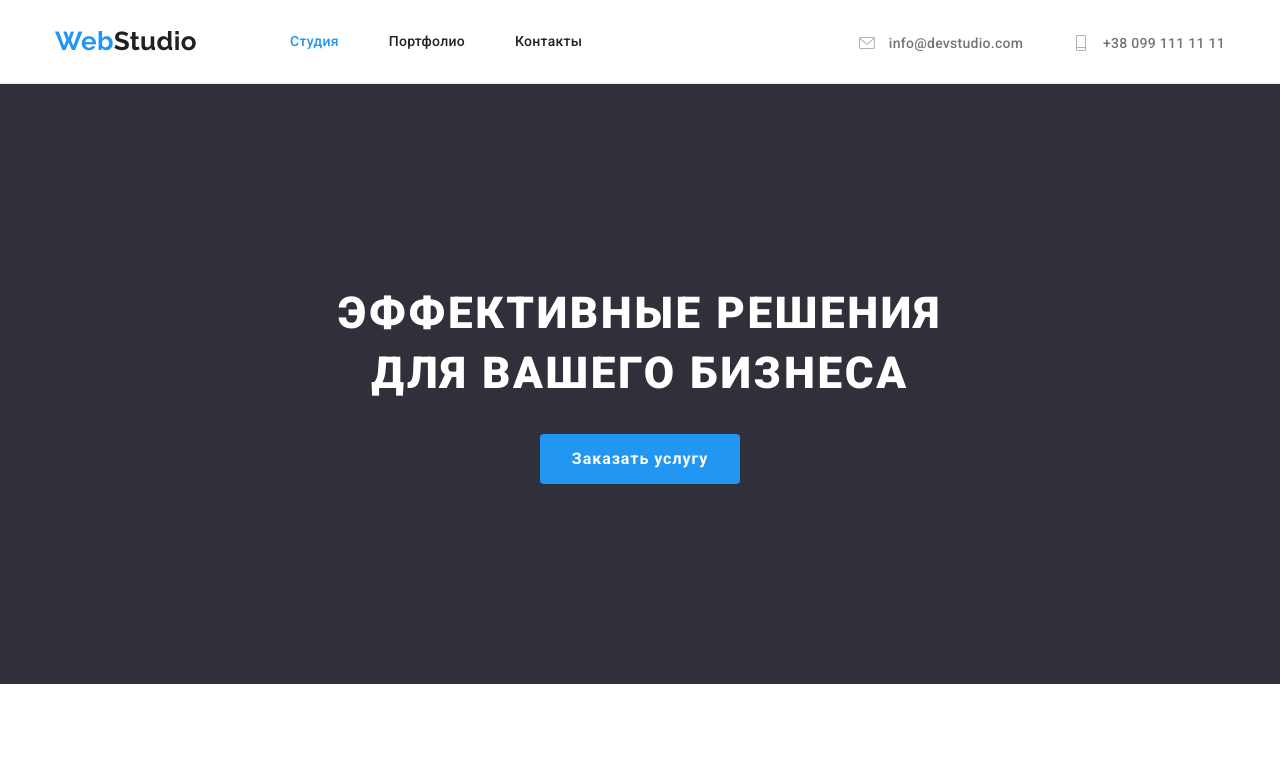
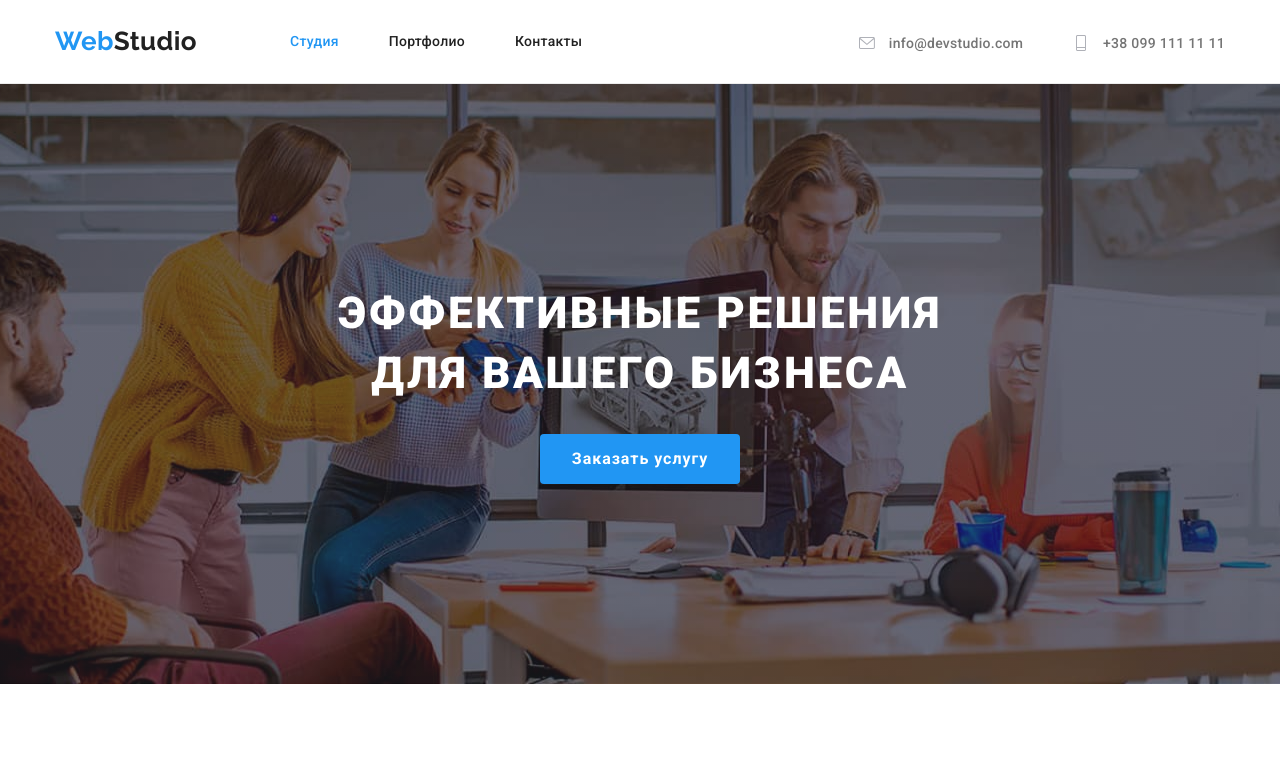
Before and after one commit to AllaVoitiuk/goit-markup-hw-4, a plain HTML site: page index.html in a window 1280 px wide. Shown: the top 774 px of the page. Drawn offline with nearby package versions, Linux system fonts and the light colour scheme; the site is published under a folder, as on GitHub Pages, so addresses that start at the root find nothing.

Commit message:
Update styles.css

```diff
--- a/css/styles.css
+++ b/css/styles.css
@@ -176,7 +176,7 @@ img {
   text-align: center;
 
   background-image: linear-gradient(to top, rgba(47, 48, 58, 0.4), rgba(47, 48, 58, 0.4)),
-    url('/img/Img_hero.jpg');
+    url('../img/Img_hero.jpg');
   background-size: cover;
   background-position: center;
   background-repeat: no-repeat;
```
